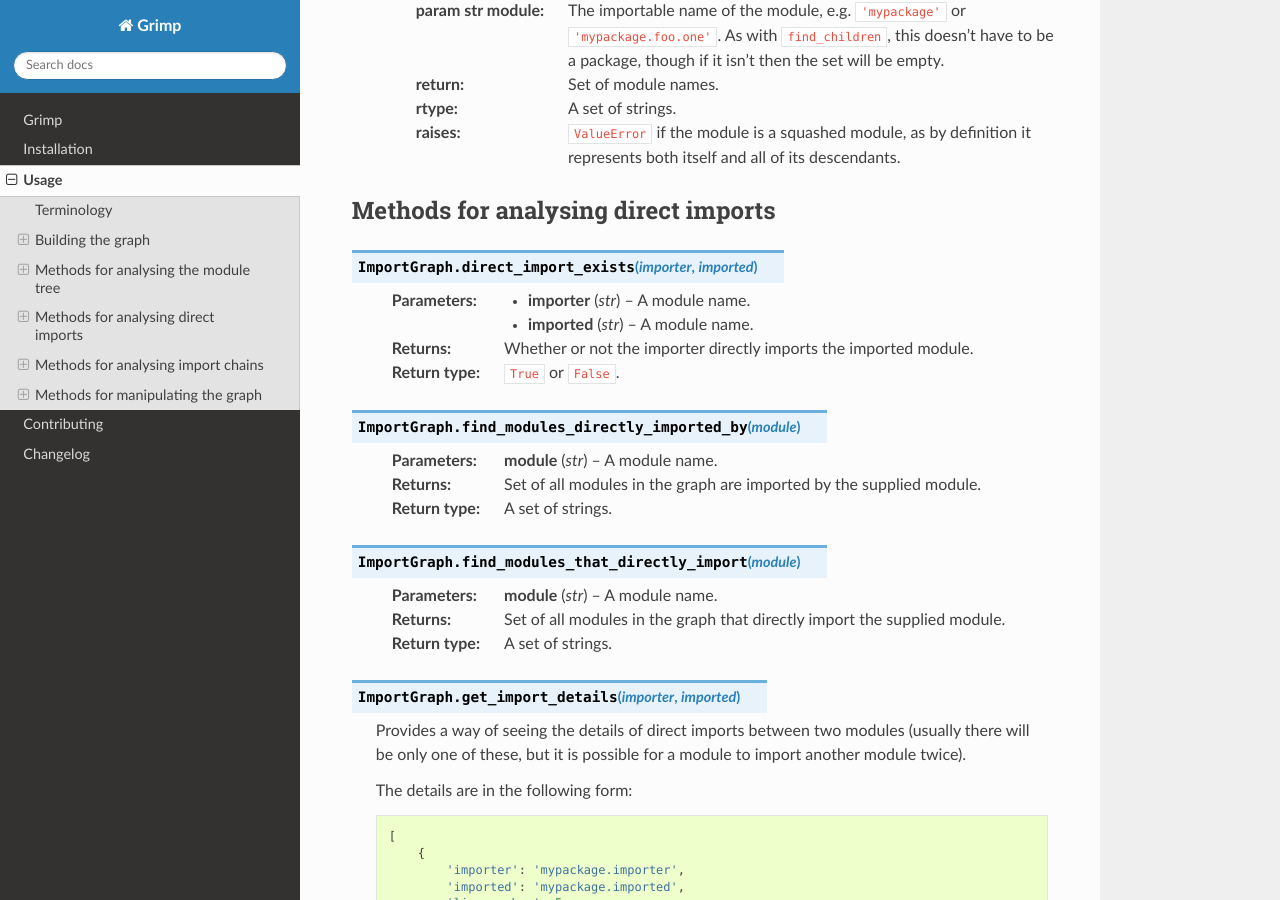
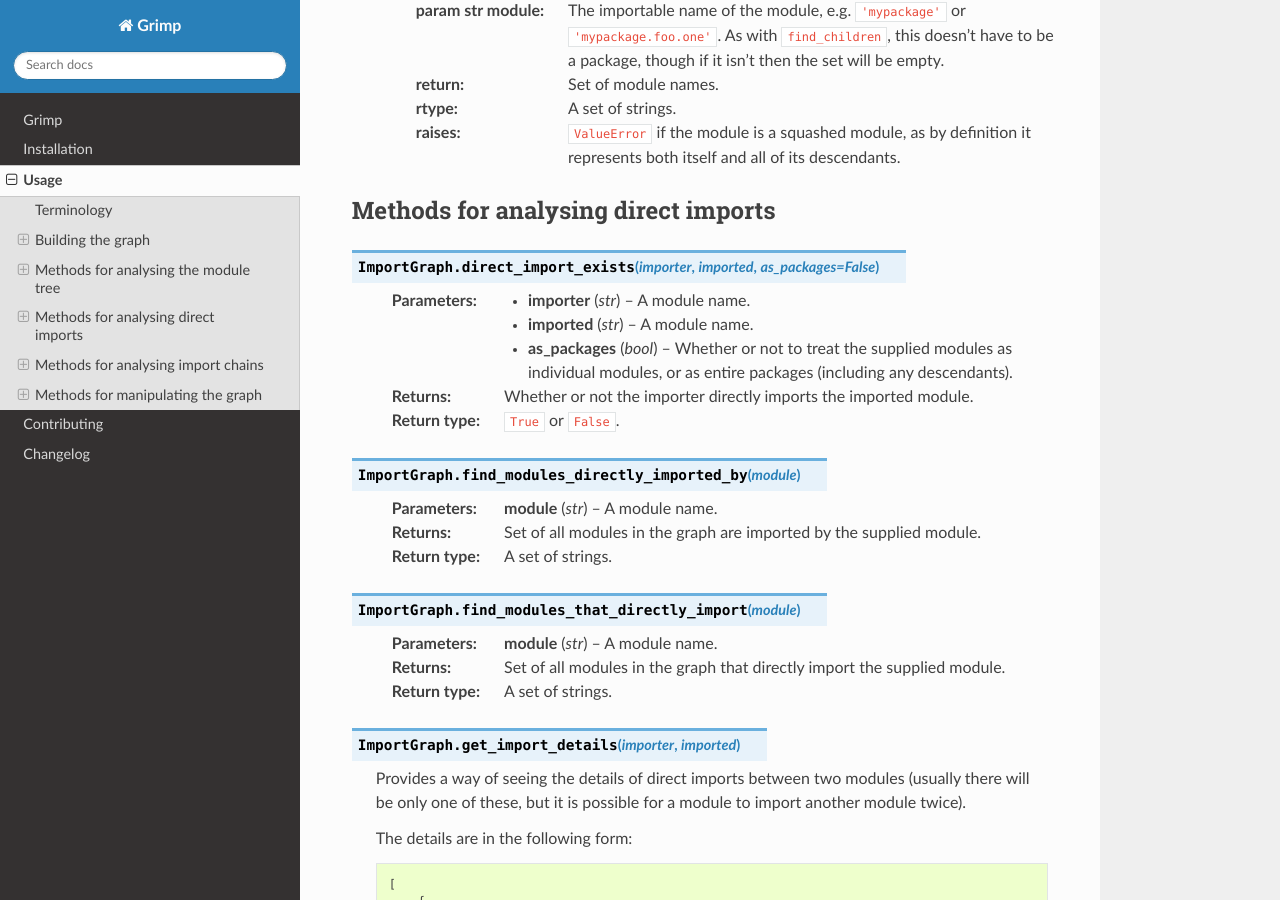
Before and after one commit to seddonym/grimp, a Sphinx documentation site: the page built from docs/usage.rst, in a window 1280 px wide and 900 px high, scrolled down 2014 px. Built offline with Sphinx 7.4.7 and the Read the Docs theme 2.0.0, drawn with Linux system fonts in a browser that asks for light colours.

Commit message:
Document direct_import_exists as_packages parameter

```diff
--- a/CHANGELOG.rst
+++ b/CHANGELOG.rst
@@ -45,3 +45,8 @@ Changelog
 1.0b7 (2019-1-21)
 -----------------
 * Add count_imports method.
+
+latest
+------
+
+* Add as_packages parameter to direct_import_exists.
--- a/docs/usage.rst
+++ b/docs/usage.rst
@@ -90,10 +90,12 @@ Methods for analysing the module tree
 Methods for analysing direct imports
 ------------------------------------
 
-.. py:function:: ImportGraph.direct_import_exists(importer, imported)
+.. py:function:: ImportGraph.direct_import_exists(importer, imported, as_packages=False)
 
     :param str importer: A module name.
     :param str imported: A module name.
+    :param bool as_packages: Whether or not to treat the supplied modules as individual modules, or as entire
+        packages (including any descendants).
     :return: Whether or not the importer directly imports the imported module.
     :rtype: ``True`` or ``False``.
 
```
